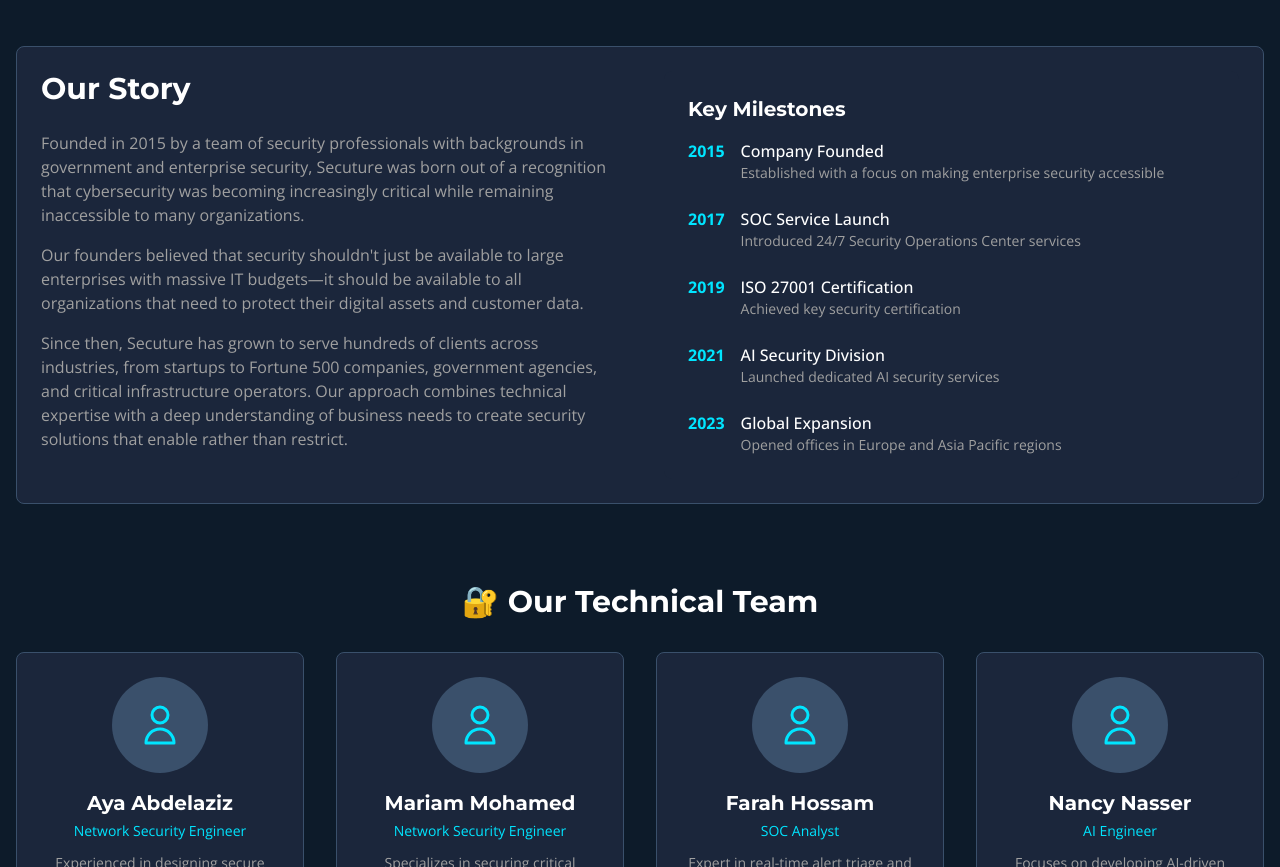
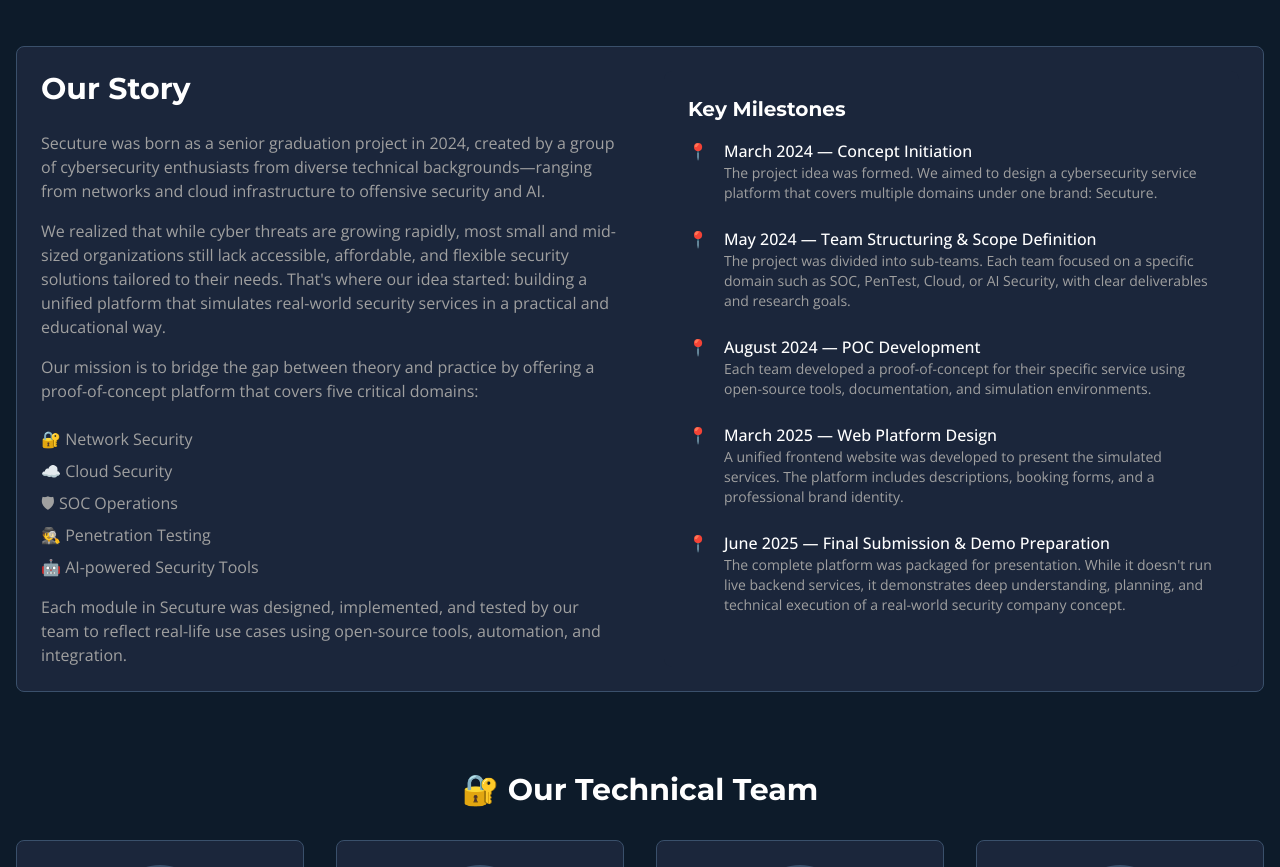
Before and after one commit to ahmedeisa99/secureture-future-web, a React (Vite) app: page /about in a window 1280 px wide. Shown: the part 600-1467 px from the top of the page. Built offline with nearby package versions, Linux system fonts and the light colour scheme.

Commit message:
Update About page content
Update "Our Story" and "Key Milestones" sections with the provided content in the About page.

```diff
--- a/src/pages/About.tsx
+++ b/src/pages/About.tsx
@@ -1,3 +1,4 @@
+
 import React from 'react';
 import Layout from '@/components/layout/Layout';
 
@@ -52,51 +53,61 @@ const About = () => {
                 <div>
                   <h2 className="text-3xl font-bold mb-6">Our Story</h2>
                   <p className="text-cyber-gray mb-4">
-                    Founded in 2015 by a team of security professionals with backgrounds in government and enterprise security, Secuture was born out of a recognition that cybersecurity was becoming increasingly critical while remaining inaccessible to many organizations.
+                    Secuture was born as a senior graduation project in 2024, created by a group of cybersecurity enthusiasts from diverse technical backgrounds—ranging from networks and cloud infrastructure to offensive security and AI.
                   </p>
                   <p className="text-cyber-gray mb-4">
-                    Our founders believed that security shouldn't just be available to large enterprises with massive IT budgets—it should be available to all organizations that need to protect their digital assets and customer data.
+                    We realized that while cyber threats are growing rapidly, most small and mid-sized organizations still lack accessible, affordable, and flexible security solutions tailored to their needs. That's where our idea started: building a unified platform that simulates real-world security services in a practical and educational way.
                   </p>
+                  <p className="text-cyber-gray mb-6">
+                    Our mission is to bridge the gap between theory and practice by offering a proof-of-concept platform that covers five critical domains:
+                  </p>
+                  <ul className="space-y-2 text-cyber-gray mb-4">
+                    <li>🔐 Network Security</li>
+                    <li>☁️ Cloud Security</li>
+                    <li>🛡 SOC Operations</li>
+                    <li>🕵️ Penetration Testing</li>
+                    <li>🤖 AI-powered Security Tools</li>
+                  </ul>
                   <p className="text-cyber-gray">
-                    Since then, Secuture has grown to serve hundreds of clients across industries, from startups to Fortune 500 companies, government agencies, and critical infrastructure operators. Our approach combines technical expertise with a deep understanding of business needs to create security solutions that enable rather than restrict.
+                    Each module in Secuture was designed, implemented, and tested by our team to reflect real-life use cases using open-source tools, automation, and integration.
                   </p>
                 </div>
                 <div className="bg-cyber-navy rounded-lg p-6">
                   <h3 className="text-xl font-bold mb-4">Key Milestones</h3>
                   <ul className="space-y-6">
                     <li className="flex">
-                      <div className="mr-4 text-cyber-green font-bold">2015</div>
+                      <div className="mr-4 text-cyber-green font-bold">📍</div>
                       <div>
-                        <div className="font-medium text-white">Company Founded</div>
-                        <p className="text-cyber-gray text-sm">Established with a focus on making enterprise security accessible</p>
+                        <div className="font-medium text-white">March 2024 — Concept Initiation</div>
+                        <p className="text-cyber-gray text-sm">The project idea was formed. We aimed to design a cybersecurity service platform that covers multiple domains under one brand: Secuture.</p>
                       </div>
                     </li>
                     <li className="flex">
-                      <div className="mr-4 text-cyber-green font-bold">2017</div>
+                      <div className="mr-4 text-cyber-green font-bold">📍</div>
                       <div>
-                        <div className="font-medium text-white">SOC Service Launch</div>
-                        <p className="text-cyber-gray text-sm">Introduced 24/7 Security Operations Center services</p>
+                        <div className="font-medium text-white">May 2024 — Team Structuring & Scope Definition</div>
+                        <p className="text-cyber-gray text-sm">The project was divided into sub-teams. Each team focused on a specific domain such as SOC, PenTest, Cloud, or AI Security, with clear deliverables and research goals.</p>
                       </div>
                     </li>
                     <li className="flex">
-                      <div className="mr-4 text-cyber-green font-bold">2019</div>
+                      <div className="mr-4 text-cyber-green font-bold">📍</div>
                       <div>
-                        <div className="font-medium text-white">ISO 27001 Certification</div>
-                        <p className="text-cyber-gray text-sm">Achieved key security certification</p>
+                        <div className="font-medium text-white">August 2024 — POC Development</div>
+                        <p className="text-cyber-gray text-sm">Each team developed a proof-of-concept for their specific service using open-source tools, documentation, and simulation environments.</p>
                       </div>
                     </li>
                     <li className="flex">
-                      <div className="mr-4 text-cyber-green font-bold">2021</div>
+                      <div className="mr-4 text-cyber-green font-bold">📍</div>
                       <div>
-                        <div className="font-medium text-white">AI Security Division</div>
-                        <p className="text-cyber-gray text-sm">Launched dedicated AI security services</p>
+                        <div className="font-medium text-white">March 2025 — Web Platform Design</div>
+                        <p className="text-cyber-gray text-sm">A unified frontend website was developed to present the simulated services. The platform includes descriptions, booking forms, and a professional brand identity.</p>
                       </div>
                     </li>
                     <li className="flex">
-                      <div className="mr-4 text-cyber-green font-bold">2023</div>
+                      <div className="mr-4 text-cyber-green font-bold">📍</div>
                       <div>
-                        <div className="font-medium text-white">Global Expansion</div>
-                        <p className="text-cyber-gray text-sm">Opened offices in Europe and Asia Pacific regions</p>
+                        <div className="font-medium text-white">June 2025 — Final Submission & Demo Preparation</div>
+                        <p className="text-cyber-gray text-sm">The complete platform was packaged for presentation. While it doesn't run live backend services, it demonstrates deep understanding, planning, and technical execution of a real-world security company concept.</p>
                       </div>
                     </li>
                   </ul>
```
